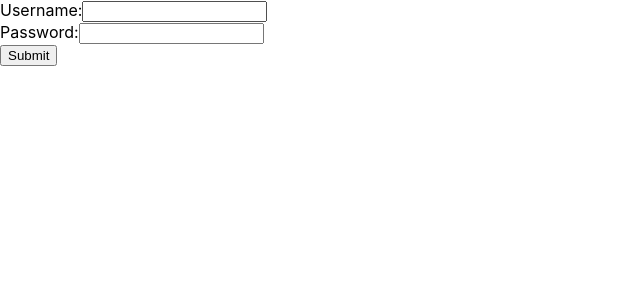
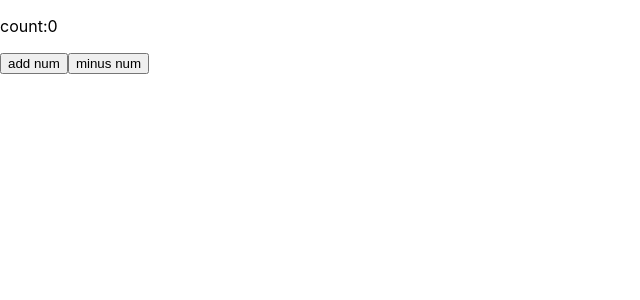
Before and after one commit to divyashan3223/reacth-batch-8, a React (Create React App) app: page / in a window 1280 px wide. Shown: the top 300 px of the page, without its empty margins (0-640 px from the left). Built offline with nearby package versions, Linux system fonts and the light colour scheme.

Commit message:
use state

```diff
--- a/src/App.js
+++ b/src/App.js
@@ -1,4 +1,5 @@
 import "./App.css";
+import AddingCount from "./components/hooks/AddingCount";
 import Demo from "./componet/Demo";
 // import Demo from "./componet/Demo";
 // import Demo2 from "./componet/Demo";
@@ -16,7 +17,7 @@ function App() {
 
   return (
     <div>
-      <Demo />
+      <AddingCount />
       {/* <h1>{count}</h1>
       <ChildComponent handleClick={handleClick} /> */}
     </div>
--- /dev/null
+++ b/src/components/hooks/AddingCount.jsx
@@ -0,0 +1,21 @@
+import { useState } from "react";
+
+const AddingCount = () => {
+  const [count, setCount] = useState(0);
+  function handleClick() {
+    setCount(count + 1);
+  }
+  function handleClickminus() {
+    setCount(count - 1);
+  }
+  return (
+    <div>
+      <p>count:{count}</p>
+
+      <button onClick={handleClick}>add num</button>
+      <button onClick={handleClickminus}>minus num</button>
+    </div>
+  );
+};
+
+export default AddingCount;
```
Also changed, not shown: src/componet/hook/Child.jsx (added, +20 -0 lines), src/componet/hook/Memo.jsx (added, +9 -0 lines).
